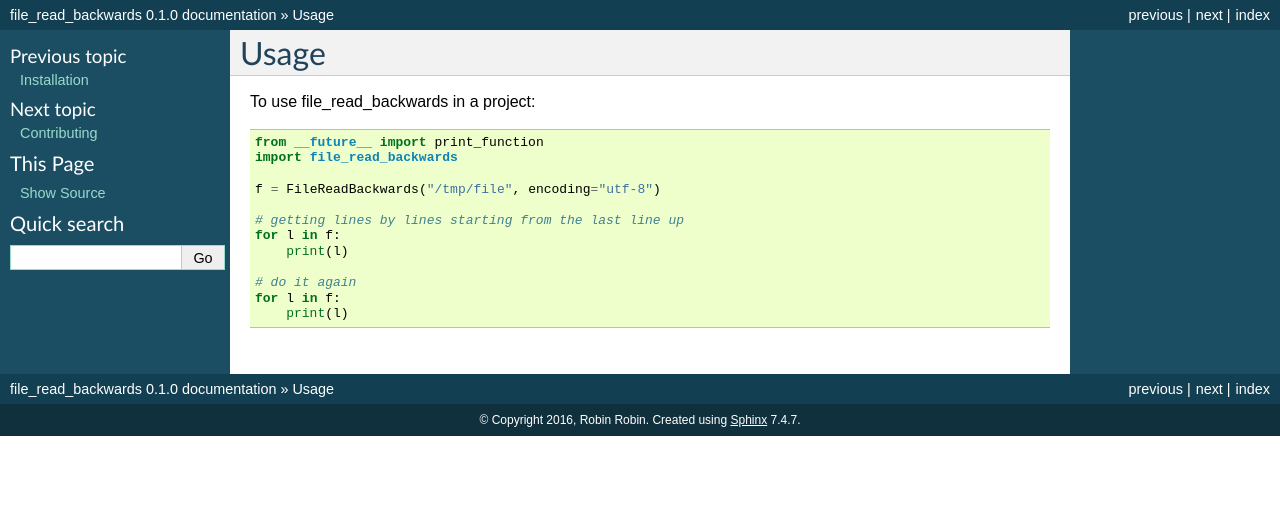
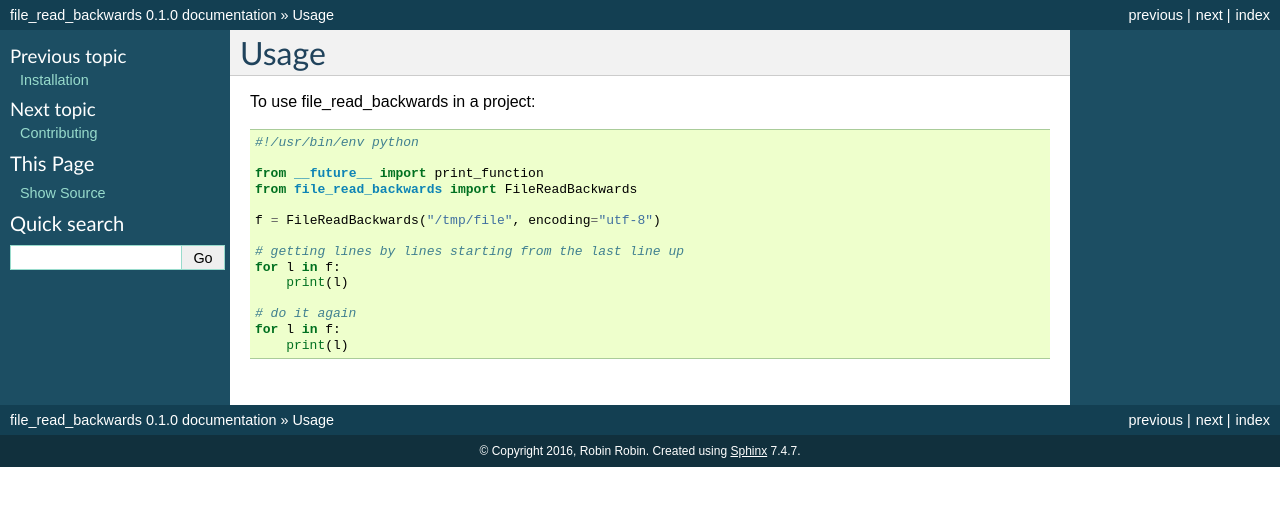
Before and after one commit to RobinNil/file_read_backwards, a Sphinx documentation site: the page built from docs/usage.rst, in a window 1280 px wide. Shown: the top 506 px of the page. Built offline with Sphinx 7.4.7, drawn with Linux system fonts in a browser that asks for light colours; pages that are not in the unit, such as notebooks, are missing from menus.

Commit message:
update docs

```diff
--- a/docs/usage.rst
+++ b/docs/usage.rst
@@ -4,8 +4,10 @@ Usage
 
 To use file_read_backwards in a project::
 
+    #!/usr/bin/env python
+
     from __future__ import print_function
-    import file_read_backwards
+    from file_read_backwards import FileReadBackwards
 
     f = FileReadBackwards("/tmp/file", encoding="utf-8")
 
```
